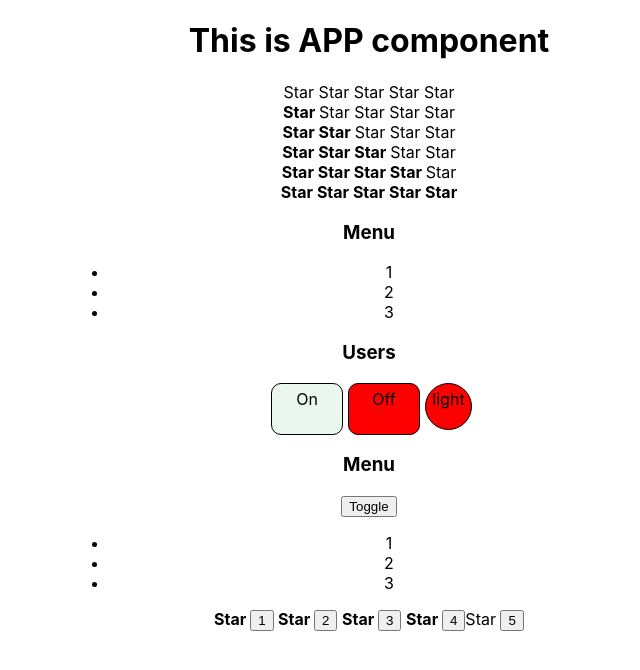
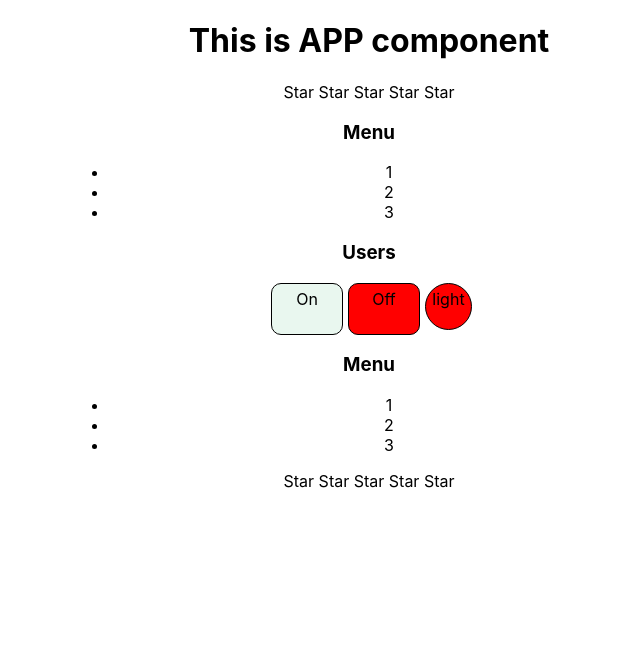
Before and after one commit to AlexKovaliov/just-practice, a React (Create React App) app: page / in a window 1280 px wide. Shown: the top 670 px of the page, without its empty margins (271-911 px from the left). Built offline with nearby package versions, Linux system fonts and the light colour scheme.

Commit message:
practice callbacks

```diff
--- a/src/App.tsx
+++ b/src/App.tsx
@@ -1,27 +1,33 @@
-import React from 'react';
+import React, {useState} from 'react';
 import './App.css';
 import {Accordion} from './components/Accordion/Accordion';
-import {Rating} from "./components/Rating/Rating";
-import { OnOff } from './components/OnOff/OnOff';
+import {Rating, RatingValueType} from "./components/Rating/Rating";
+import {OnOff} from './components/OnOff/OnOff';
 import {UncontrolledAccordion} from "./components/UncontrolledAccordion/UncontrolledAccordion";
 import {UncontrolledRating} from "./components/UncontrolledRating/UncontrolledRating";
 
 export function App() {
 
+    let [ratingValue, setRatingValue] = useState<RatingValueType>(0);
+    let [accordionCollapsed, setAccordionCollapsed] = useState<boolean>(false);
+
     return (
         <div className={"App"}>
+
             <PageTitle title={"This is APP component"}/>
-            <Rating value={0}/>
-            <Rating value={1}/>
-            <Rating value={2}/>
-            <Rating value={3}/>
-            <Rating value={4}/>
-            <Rating value={5}/>
-            <Accordion titleValue={"Menu"} collapsed={false}/>
+
+            <Rating value={ratingValue} onClick={setRatingValue}/>
+
+            <Accordion titleValue={"Menu"} collapsed={accordionCollapsed}/>
+
             <Accordion titleValue={"Users"} collapsed={true}/>
-            <OnOff />
-            <UncontrolledAccordion titleValue={"Menu"} />
-            <UncontrolledRating />
+
+            <OnOff/>
+
+            <UncontrolledAccordion titleValue={"Menu"}/>
+
+            <UncontrolledRating/>
+
         </div>
     )
 }
--- a/src/components/Accordion/Accordion.tsx
+++ b/src/components/Accordion/Accordion.tsx
@@ -21,7 +21,7 @@
 function AccordionTitle(props: AccordionTitlePropsType) {
     return (
         <div>
-            <h3>{props.title}</h3>
+            <h3 >{props.title}</h3>
         </div>
     )
 }
--- a/src/components/Rating/Rating.tsx
+++ b/src/components/Rating/Rating.tsx
@@ -1,34 +1,35 @@
 import React from "react";
 
 type StarPropsType = {
-    selected: boolean
+    selected: boolean,
+    value: RatingValueType,
+    onClick: (value: RatingValueType) => void
 }
 
 function Star(props: StarPropsType) {
-    if (props.selected === true) {
-        return (
-            <span> <b>Star </b> </span>
-        )
-    } else {
-        return (
-            <span>Star </span>
-        )
-    }
+    return <span onClick={() => {
+        props.onClick(props.value)
+    }}>
+        {props.selected ? <b>Star </b> : "Star "}
+    </span>
 }
 
+export type RatingValueType = 0 | 1 | 2 | 3 | 4 | 5;
+
 type RatingPropsType = {
-    value: 0 | 1 | 2 | 3 | 4 | 5
+    value: RatingValueType
+    onClick: (value: RatingValueType) => void
 }
 
 export function Rating(props: RatingPropsType) {
 
     return (
         <div>
-            <Star selected={props.value > 0}/>
-            <Star selected={props.value > 1}/>
-            <Star selected={props.value > 2}/>
-            <Star selected={props.value > 3}/>
-            <Star selected={props.value > 4}/>
+            <Star selected={props.value > 0} onClick={props.onClick} value={1}/>
+            <Star selected={props.value > 1} onClick={props.onClick} value={2}/>
+            <Star selected={props.value > 2} onClick={props.onClick} value={3}/>
+            <Star selected={props.value > 3} onClick={props.onClick} value={4}/>
+            <Star selected={props.value > 4} onClick={props.onClick} value={5}/>
         </div>
     )
 }
--- a/src/components/UncontrolledAccordion/UncontrolledAccordion.tsx
+++ b/src/components/UncontrolledAccordion/UncontrolledAccordion.tsx
@@ -8,10 +8,9 @@
     let [collapsed, setCollapsed] = useState(false);
     return (
         <div>
-            <AccordionTitle title={props.titleValue}/>
-            <button onClick={() => {setCollapsed(!collapsed)}}>
-                Toggle
-            </button>
+            <AccordionTitle title={props.titleValue} onClick={() => {setCollapsed(!collapsed)}}/>
+
+
             {!collapsed && <AccordionBody/>}
         </div>
     )
@@ -19,12 +18,17 @@
 
 type AccordionTitlePropsType = {
     title: string
+    onClick: () => void
 }
 
 function AccordionTitle(props: AccordionTitlePropsType) {
     return (
         <div>
-            <h3>{props.title}</h3>
+
+            <h3 onClick={() => {props.onClick()}}>
+                {props.title}
+            </h3>
+
         </div>
     )
 }
--- a/src/components/UncontrolledRating/UncontrolledRating.tsx
+++ b/src/components/UncontrolledRating/UncontrolledRating.tsx
@@ -2,33 +2,26 @@
 
 type StarPropsType = {
     selected: boolean
+    setValue: () => void
 }
 
 function Star(props: StarPropsType) {
-    if (props.selected === true) {
-        return (
-            <span> <b>Star </b> </span>
-        )
-    } else {
-        return (
-            <span>Star </span>
-        )
-    }
+    return <span onClick={() => { props.setValue()} }>
+        {props.selected ? <b>Star </b> : "Star "}
+    </span>
 }
 
-type RatingPropsType = {
-
-}
+type RatingPropsType = {}
 
 export function UncontrolledRating(props: RatingPropsType) {
-    let [value, setValue] = useState(4)
+    let [value, setValue] = useState(0)
     return (
         <div>
-            <Star selected={value > 0}/> <button onClick={ () => {setValue(1)}}> 1 </button>
-            <Star selected={value > 1}/> <button onClick={ () => {setValue(2)}}> 2 </button>
-            <Star selected={value > 2}/> <button onClick={ () => {setValue(3)}}> 3 </button>
-            <Star selected={value > 3}/> <button onClick={ () => {setValue(4)}}> 4 </button>
-            <Star selected={value > 4}/> <button onClick={ () => {setValue(5)}}> 5 </button>
+            <Star selected={value > 0} setValue={() => {setValue(1)}} />
+            <Star selected={value > 1} setValue={() => {setValue(2)}} />
+            <Star selected={value > 2} setValue={() => {setValue(3)}} />
+            <Star selected={value > 3} setValue={() => {setValue(4)}} />
+            <Star selected={value > 4} setValue={() => {setValue(5)}} />
         </div>
     )
 }
```
